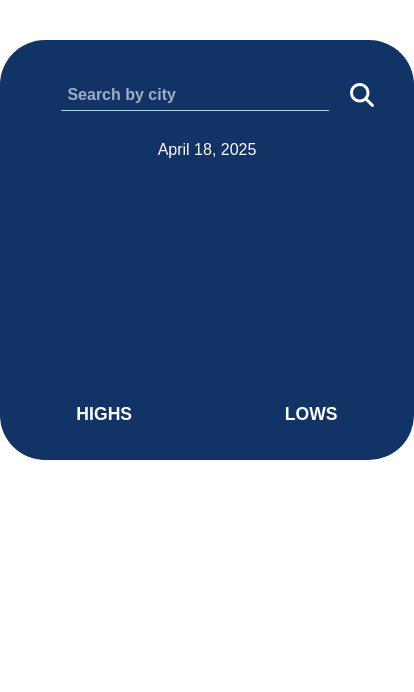
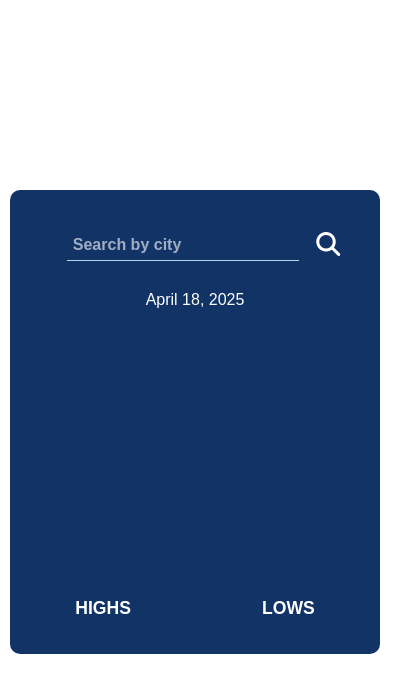
Before and after one commit to Abduldlegend/Weather-Application, a plain HTML site: page index.html in a window 390 px wide. Shown: the whole page, 414 px wide, since content can reach past the window. Drawn offline with Linux system fonts and the light colour scheme.

Commit message:
responsiveness check

```diff
--- a/stylee.css
+++ b/stylee.css
@@ -89,3 +89,18 @@ input::placeholder{
     font-size: 1.1rem;
     text-transform: uppercase;
 }
+
+@media only screen and (max-width: 520px) {
+
+    body{
+        width: 100%;
+        height: 100vh;
+        display: grid;
+        place-items: center;
+    }
+    #app{
+        width: 95%;
+        height: 55vh;
+        border-radius: 10px;
+    }
+}
```
